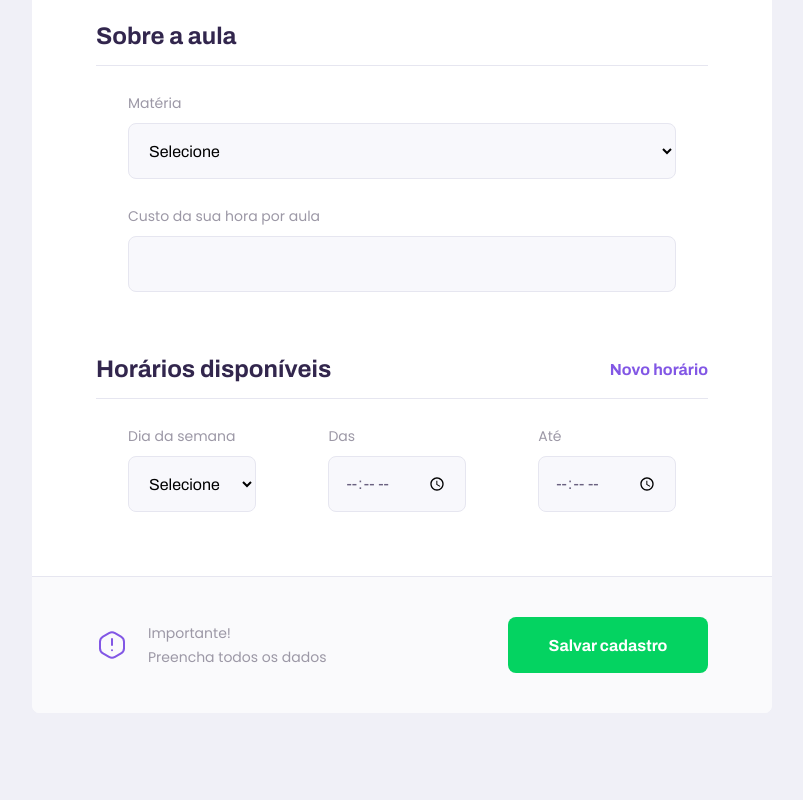
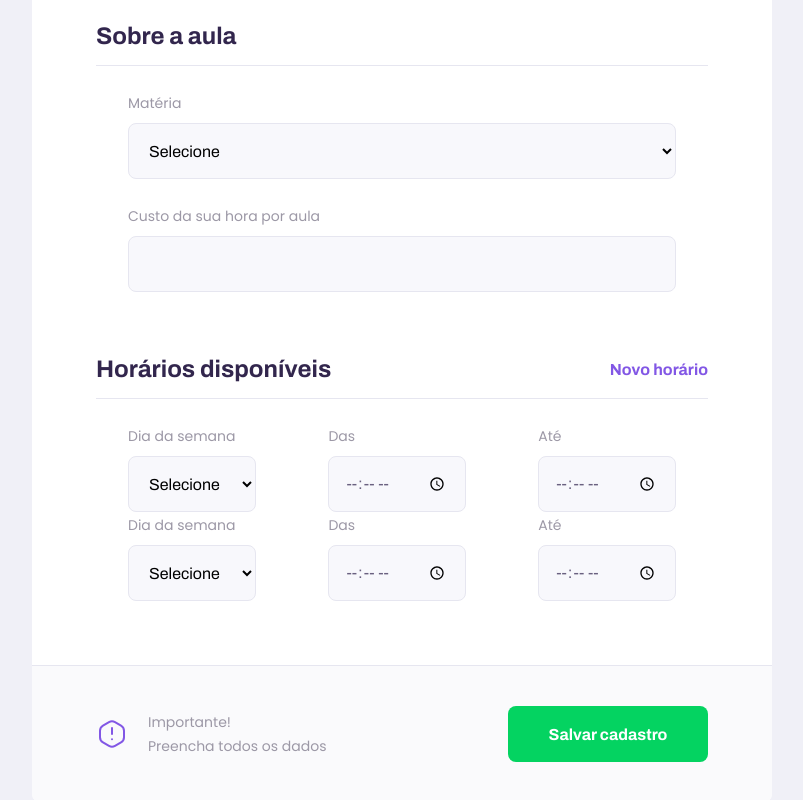
Before and after one commit to apfdamascena/NextLevelWeek-Proffy, a React (Create React App) app: page /give-classes in a window 1280 px wide. Shown: the part 1059-1859 px from the top of the page, without its empty margins (238-1041 px from the left). Before the commit the page ends 1772 px from the top, so only its background shows below. Built offline with nearby package versions, Linux system fonts and the light colour scheme.

Commit message:
schedule items

```diff
--- a/src/pages/TeachersForm/index.tsx
+++ b/src/pages/TeachersForm/index.tsx
@@ -8,6 +8,10 @@ import Textarea from '../../components/TextArea';
 import Select from '../../components/Select';
 
 export default function TeachersForm() {
+    const scheduleItems = [
+        { week_day: 0, from: '8:00 AM', to: '4:00 PM' },
+        { week_day: 2, from: '10:00 AM', to: '6:00 PM' }
+    ]
     return (
         <div id="page-teacher-form" className="container">
             <PageHeader
@@ -55,6 +59,8 @@ export default function TeachersForm() {
                     </button>
                     </legend>
 
+                    {scheduleItems.map((scheduleItem) => {
+                        return (
                             <div className="schedule-item">
                                 <Select
                                     name="week_day"
@@ -69,9 +75,12 @@ export default function TeachersForm() {
                                         { value: '6', label: 'Sábado' }
                                     ]}
                                 />
-                        <Input name = "from" label = "Das" type="time"/>
-                        <Input name = "to" label = "Até" type="time"/>
+                                <Input name="from" label="Das" type="time" />
+                                <Input name="to" label="Até" type="time" />
                             </div>
+                        );
+                    })}
+
                 </fieldset>
 
                 <footer>
```
Lines whose indentation alone changed are shown as unchanged.
